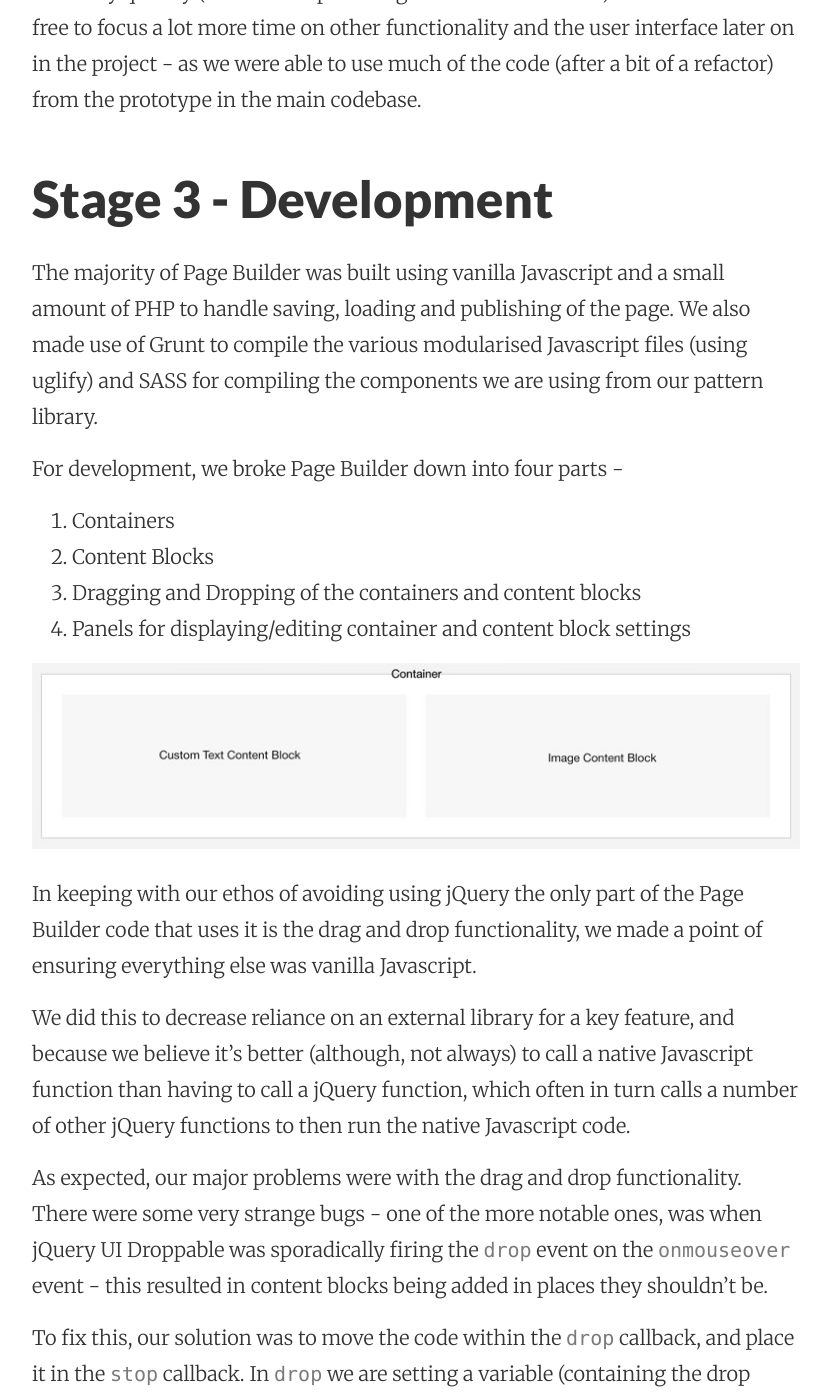
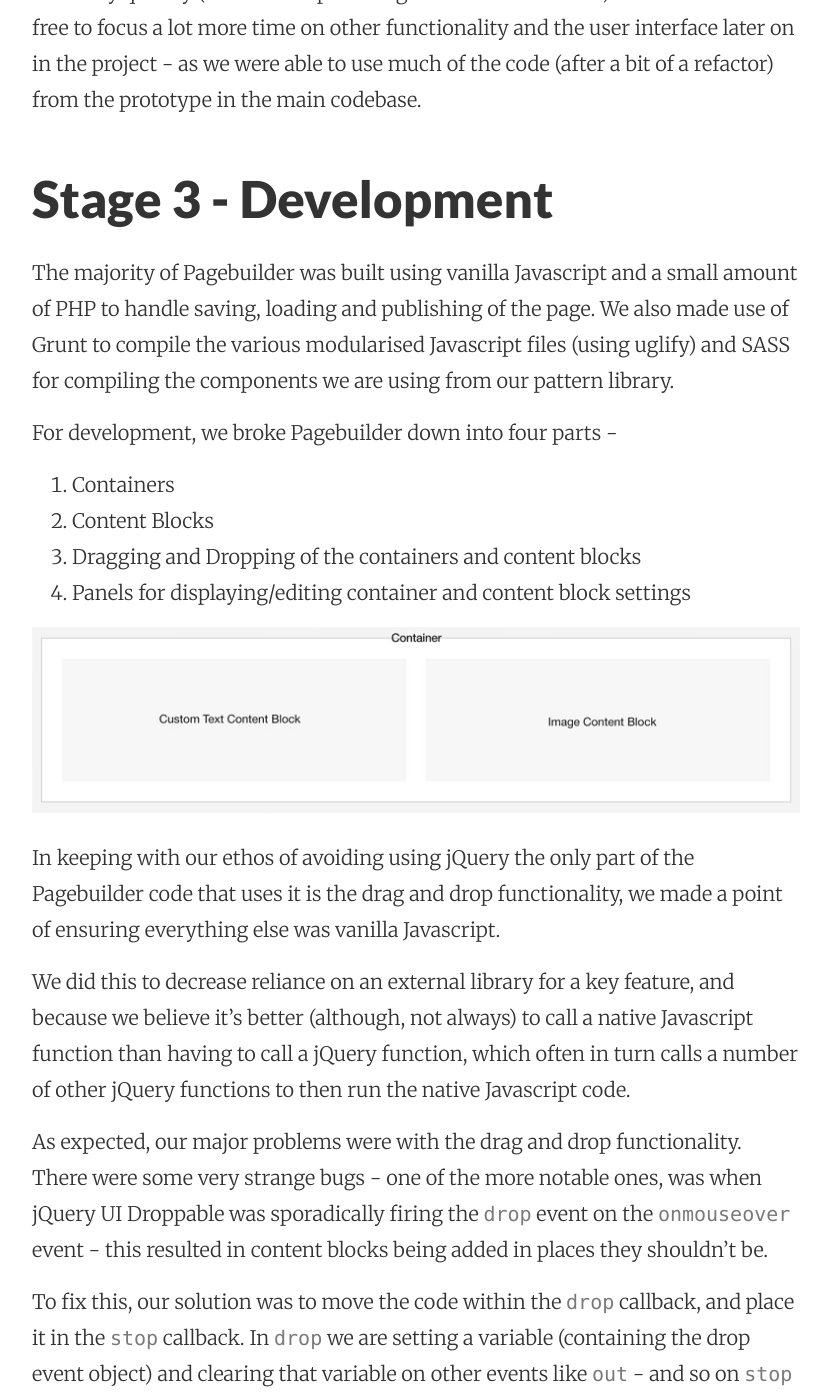
Before and after one commit to createdotnet/blog, a Jekyll site: the page built from _posts/2015-01-07-pagebuilder.markdown, in a window 1280 px wide and 1400 px high, scrolled down 3661 px. Shown: the whole window, without its empty margins (224-1053 px from the left). Built offline with Jekyll 4.4.1, drawn with Linux system fonts in a browser that asks for light colours; nearby versions of some CDN libraries; Markdown is read by kramdown in place of the engine named in the settings; some of the changed text lies outside the part shown.

Commit message:
Page Builder is now called Pagebuilder... :S

```diff
--- a/_posts/2015-01-07-pagebuilder.markdown
+++ b/_posts/2015-01-07-pagebuilder.markdown
@@ -1,17 +1,17 @@
 ---
 layout:     post
-title:      Page Builder v1.0
+title:      Pagebuilder v1.0
 date:       2015-01-07 15:50
 summary:    For the past two months we've been working on a new drag and drop user interface to allow our customers to create responsive layouts and content for their websites...
 categories: feature
 author: aidan
 ---
 
-For the past two months we've been working on a new user interface to allow our customers to create responsive layouts and content for their websites, dubbed "Page Builder".
+For the past two months we've been working on a new user interface to allow our customers to create responsive layouts and content for their websites, dubbed "Pagebuilder".
 
 Our current method of creating content relies exclusively on the TinyMCE text editor, and we've long advised our users to create their layouts with tables within the editor. This method of creating content has resulted in numerous problems for us in the product team, notably how to make table based content reflow in a responsive website. And for our customer account managers, who are frequently asked how to get images and text aligned next to each other in table cells, pixel-perfect.
 
-Page Builder has been designed to:
+Pagebuilder has been designed to:
 
 1. Provide a simple drag and drop interface to add types of content (i.e. images, text and forms) to a page
 2. To dynamically adjust the layout of the page based on the content the user has added
@@ -19,7 +19,7 @@ Page Builder has been designed to:
 
 ## Stage 1 - Planning
 ### User Flows and Wireframes
-Our User Experience designer kicked of this project by researching and creating a series of user-flows for each aspect of Page Builder -
+Our User Experience designer kicked of this project by researching and creating a series of user-flows for each aspect of Pagebuilder -
 
 1. Dragging new content into the page
 2. Reordering, modifying and deleting said content
@@ -53,9 +53,9 @@ Once we had our user flows, wireframes and decided which drag and drop library t
 This went surprisingly well, with hardly any problems that we couldn't iron out relatively quickly (with the help of Google and Stackoverflow). This then left us free to focus a lot more time on other functionality and the user interface later on in the project - as we were able to use much of the code (after a bit of a refactor) from the prototype in the main codebase.
 
 ## Stage 3 - Development
-The majority of Page Builder was built using vanilla Javascript and a small amount of PHP to handle saving, loading and publishing of the page. We also made use of Grunt to compile the various modularised Javascript files (using uglify) and SASS for compiling the components we are using from our pattern library.
+The majority of Pagebuilder was built using vanilla Javascript and a small amount of PHP to handle saving, loading and publishing of the page. We also made use of Grunt to compile the various modularised Javascript files (using uglify) and SASS for compiling the components we are using from our pattern library.
 
-For development, we broke Page Builder down into four parts -
+For development, we broke Pagebuilder down into four parts -
 
 1. Containers
 1. Content Blocks
@@ -64,7 +64,7 @@ For development, we broke Page Builder down into four parts -
 
 ![Container and Content Block hierarchy diagram]({{ site.baseurl }}/images/posts/pagebuilder-container-cb-diagram.jpg)
 
-In keeping with our ethos of avoiding using jQuery the only part of the Page Builder code that uses it is the drag and drop functionality, we made a point of ensuring everything else was vanilla Javascript.
+In keeping with our ethos of avoiding using jQuery the only part of the Pagebuilder code that uses it is the drag and drop functionality, we made a point of ensuring everything else was vanilla Javascript.
 
 We did this to decrease reliance on an external library for a key feature, and because we believe it's better (although, not always) to call a native Javascript function than having to call a jQuery function, which often in turn calls a number of other jQuery functions to then run the native Javascript code.
 
@@ -94,6 +94,6 @@ Our immediate solution to this was to reposition the "Done" button to the top ri
 ![Screenshot of buttons before]({{ site.baseurl }}/images/posts/pagebuilder-usertesting-before.png) ![Screenshot of buttons after]({{ site.baseurl }}/images/posts/pagebuilder-usertesting-after.png)
 
 # Wrapping Up
-Page Builder is currently only available as a beta feature to our users, on a request basis so that we can gather feedback and ensure it's bug free before launching it to our whole customer base.
+Pagebuilder is currently only available as a beta feature to our users, on a request basis so that we can gather feedback and ensure it's bug free before launching it to our whole customer base.
 
-Going forward our plan is to add and refine functionality based on our users feedback during the beta stage, and to integrate more of our other features into Page Builder so the user doesn't have to navigate away from the page, for example to create forms.
+Going forward our plan is to add and refine functionality based on our users feedback during the beta stage, and to integrate more of our other features into Pagebuilder so the user doesn't have to navigate away from the page, for example to create forms.
```
